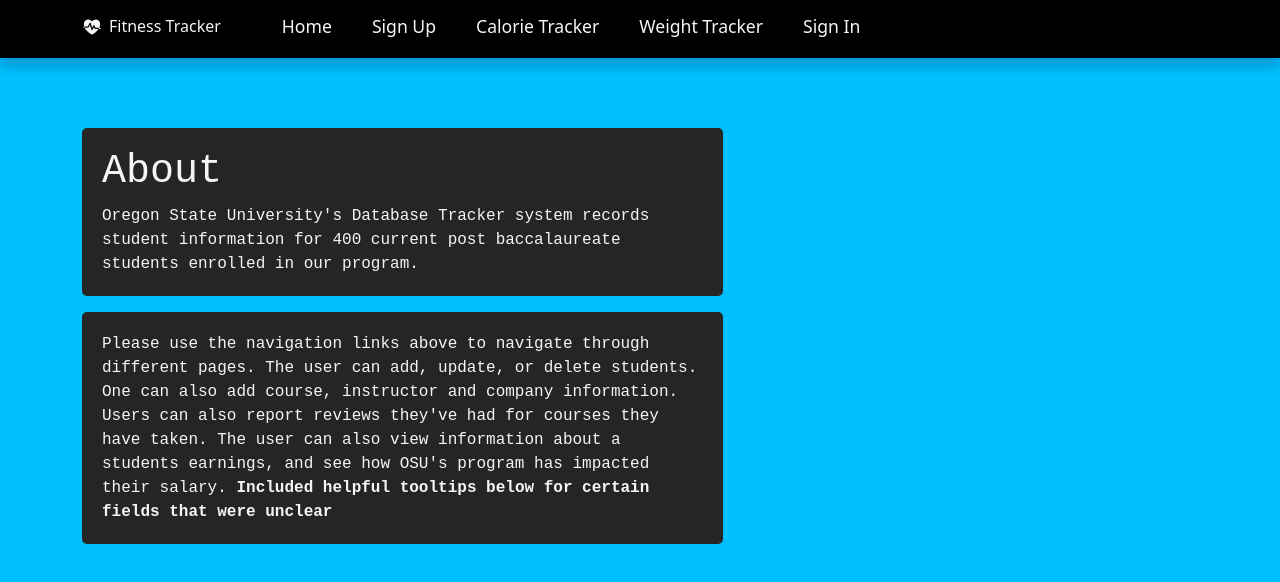
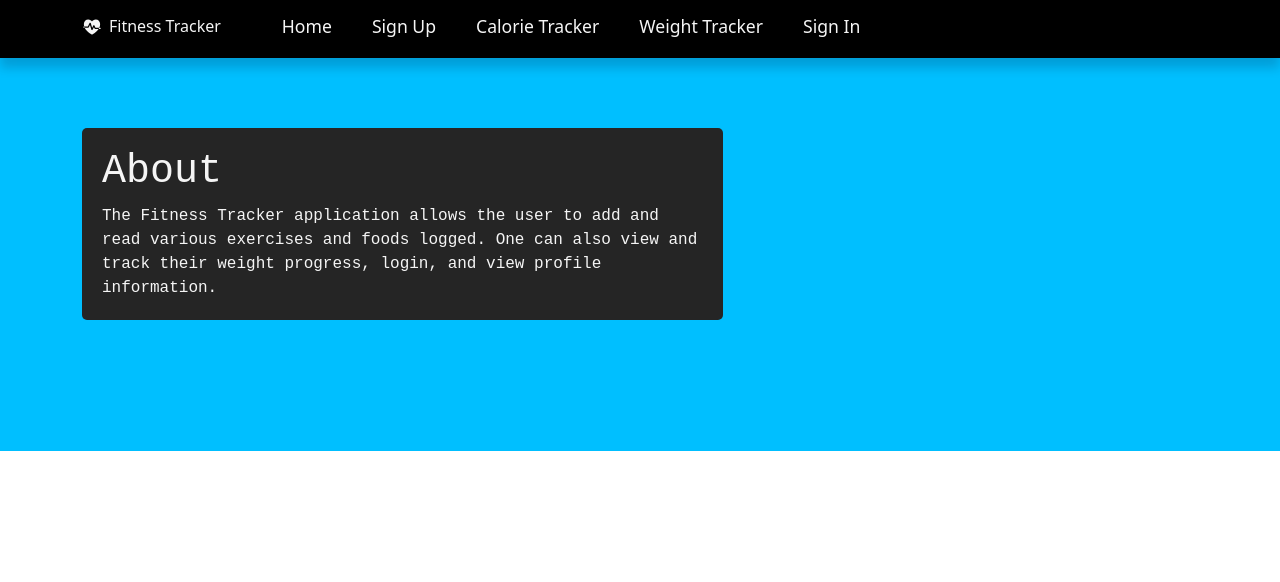
Before and after one commit to Pillbug23/cs361_fitness_log, a React (Create React App) app in the folder frontend/: page / in a window 1280 px wide. Shown: the top 582 px of the page. Built offline with nearby package versions, Linux system fonts and the light colour scheme.

Commit message:
fixed homepage

```diff
--- a/frontend/src/Components/Homepage.js
+++ b/frontend/src/Components/Homepage.js
@@ -14,31 +14,13 @@ function Homepage() {
             <Col md={7}>
               <p className="homepage-introduction">
                 <h1>About</h1>
-                Oregon State University's Database Tracker system records
-                student information for 400 current post baccalaureate students
-                enrolled in our program.
+                The Fitness Tracker application allows the user
+                to add and read various exercises and foods logged. One can also view and track their
+                weight progress, login, and view profile information.
               </p>
             </Col>
           </Row>
-          <Row>
-            <Col md={7}>
-              <p
-                className="homepage-introduction"
-                style={{ marginBottom: "500px" }}
-              >
-                Please use the navigation links above to navigate through
-                different pages. The user can add, update, or delete students.
-                One can also add course, instructor and company information.
-                Users can also report reviews they've had for courses they have
-                taken. The user can also view information about a students
-                earnings, and see how OSU's program has impacted their salary.{" "}
-                <b>
-                  Included helpful tooltips below for certain fields
-                  that were unclear
-                </b>
-              </p>
-            </Col>
-          </Row>
+
         </Container>
       </Container>
     </section>
```
